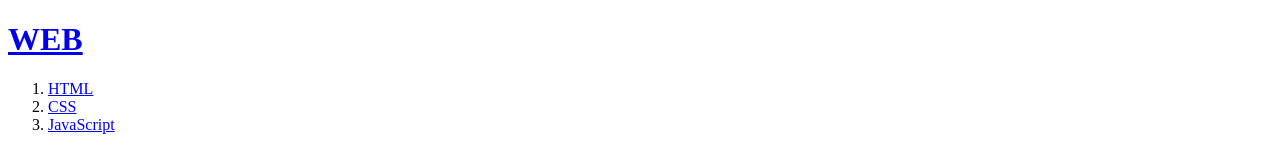
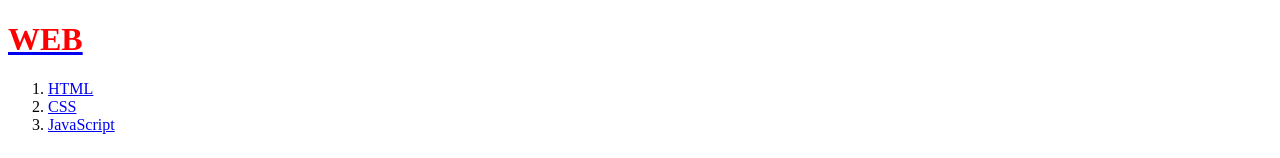
Before and after one commit to doubt2/web1, a plain HTML site: page index.html in a window 1280 px wide. Shown: the top 158 px of the page. Drawn offline with Linux system fonts and the light colour scheme.

Commit message:
Update index.html

```diff
--- a/index.html
+++ b/index.html
@@ -5,7 +5,7 @@
   <meta charset="utf-8">
 </head>
 <body>
-  <h1><a href="index.html">WEB</a></h1>
+  <h1><a href="index.html"><font color="red">WEB</font></a></h1>
   <ol>
     <li><a href="1.html">HTML</a></li>
     <li><a href="2.html">CSS</a></li>
```
